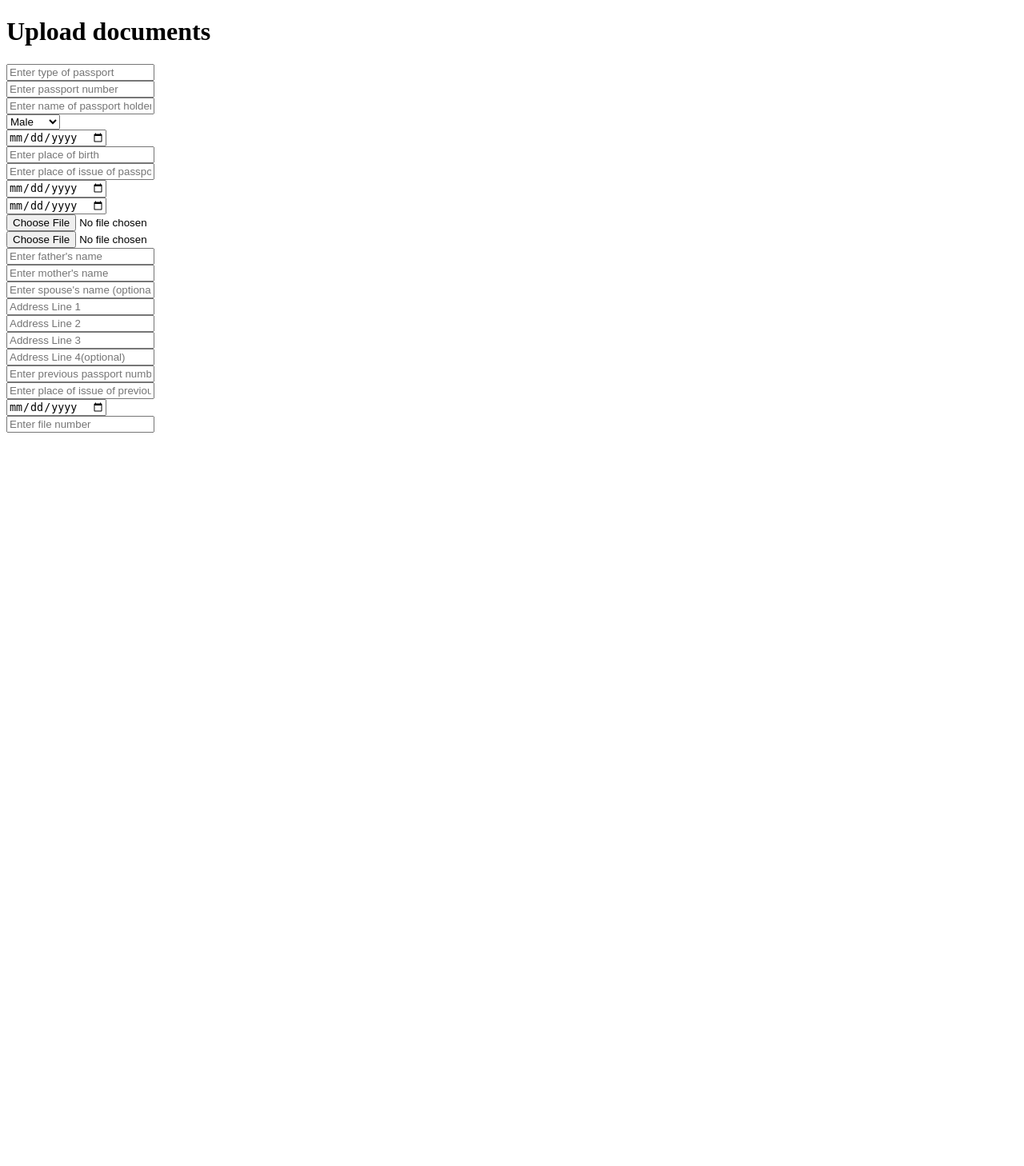
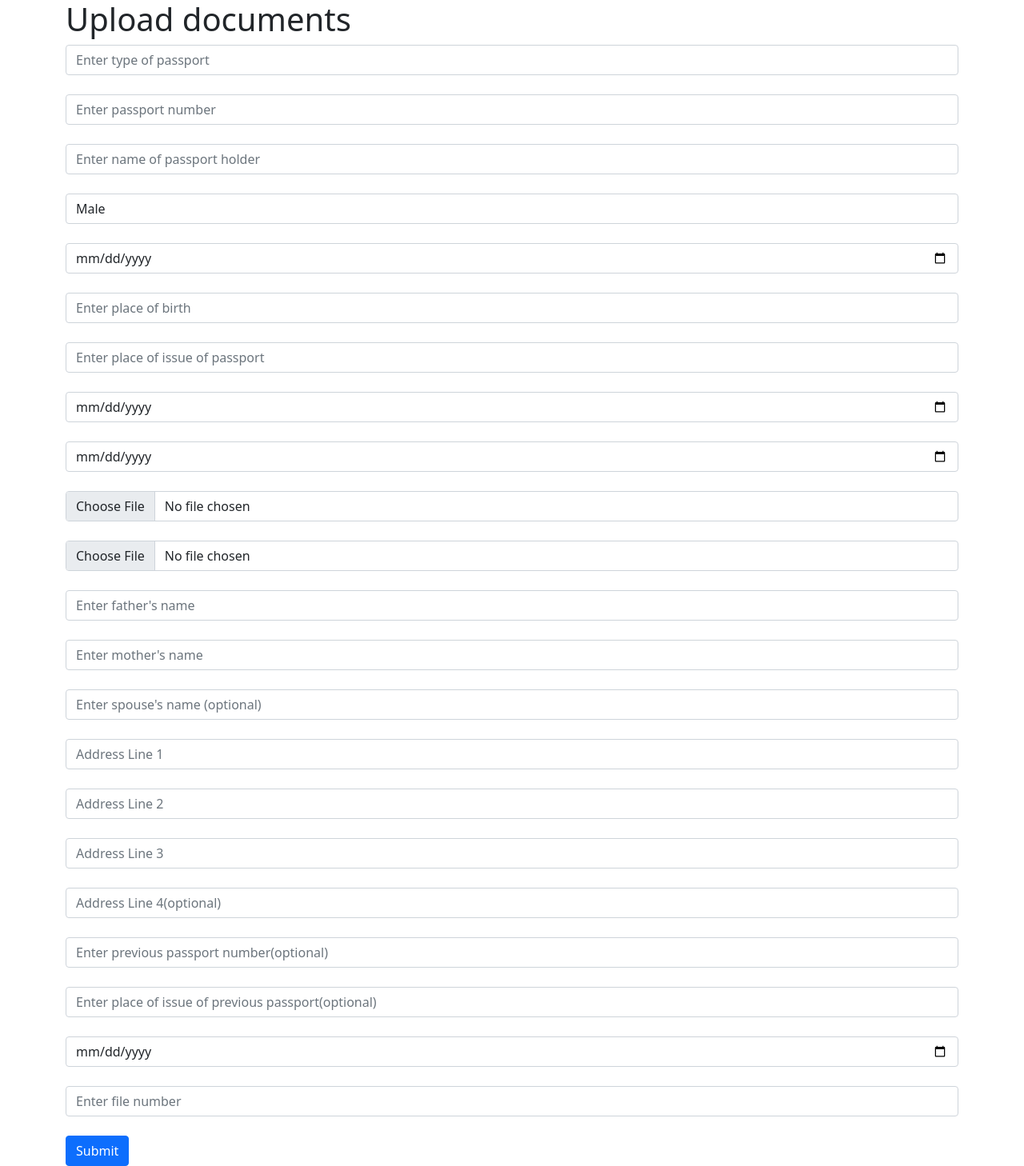
Before and after one commit to K-B-J/fake-passport-detector, a Django app: template basicUpload/upload/templates/upload/uploadPage.html in a window 1280 px wide. Shown: the whole page at 80% size. Before the commit the page ends 541 px from the top, so only its background shows below. Run offline with Django 4.2, Linux system fonts and the light colour scheme; the template is opened without the code that fills it, so the values that code supplies are empty.

Commit message:
Added validation to upload page

```diff
--- a/basicUpload/upload/templates/upload/layout.html
+++ b/basicUpload/upload/templates/upload/layout.html
@@ -6,6 +6,8 @@
         {% block head %}
 
         {% endblock %}
+        <link rel="stylesheet" href="https://cdn.jsdelivr.net/npm/bootstrap@5.1.3/dist/css/bootstrap.min.css" integrity="sha384-1BmE4kWBq78iYhFldvKuhfTAU6auU8tT94WrHftjDbrCEXSU1oBoqyl2QvZ6jIW3" crossorigin="anonymous">
+
     </head>
     <body>
         {% block body %}
--- a/basicUpload/upload/templates/upload/uploadPage.html
+++ b/basicUpload/upload/templates/upload/uploadPage.html
@@ -1,32 +1,94 @@
 {% extends 'upload/layout.html' %}
+{% load static %}
 {% block body %}
+    <div class="container">
     <h1>Upload documents</h1>
-    <form action="#" url="{% url 'uploadPage' %}" enctype="multipart/form-data">
-        <input type="text" name="type" placeholder="Enter type of passport" required/><br>
-        <input type="text" name="passNum" placeholder="Enter passport number" required/><br>
-        <input type="text" name="holderName" placeholder="Enter name of passport holder" required/><br>
-        <select name="gender" >
-            <option value="Male">Male</option>
-            <option value="Female">Female</option>
-            <option value="Others">Others</option>
-        </select><br>
-        <input type="date" name="dob" placeholder="Enter date of birth" required /><br>
-        <input type="text" name="placeOfBirth" placeholder="Enter place of birth" required /><br>
-        <input type="text" name="placeOfIssue" placeholder="Enter place of issue of passport" required><br>
-        <input type="date" name="dateOfIssue" required/><br>
-        <input type="date" name="dateOfExpiry" required/><br>
-        <input type="file" name="faceId" placeholder="Upload photo" accept="image/jpeg, image/png" required/><br>
-        <input type="file" name="sign" placeholder="Upload signature" accept="image/jpeg, image/png" required/><br>
-        <input type="text" name="father" placeholder="Enter father's name" required /><br>
-        <input type="text" name="mother" placeholder="Enter mother's name" required /><br>
-        <input type="text" name="spouse" placeholder="Enter spouse's name (optional)" /><br>
-        <input type="text" name="address_1" placeholder="Address Line 1" required /><br>
-        <input type="text" name="address_2" placeholder="Address Line 2" required /><br>
-        <input type="text" name="address_3" placeholder="Address Line 3" required /><br>
-        <input type="text" name="address_4" placeholder="Address Line 4(optional)" /><br>
-        <input type="text" name="oldPassNum" placeholder="Enter previous passport number(optional)" /><br>
-        <input type="text" name="oldPlaceIssue" placeholder="Enter place of issue of previous passport(optional)" /><br>
-        <input type="date" name="oldDateIssue" placeholder="Enter date of issue of previous passport(optional)" /><br>
-        <input type="text" name="fileNum" placeholder="Enter file number" /><br>
+    <form action="#" enctype="multipart/form-data">
+        <div class="form-group">
+            <input type="text" class="form-control" name="type" maxlength="1" pattern="[A-Z]{1}" placeholder="Enter type of passport" required/><br>
+        </div>
+        <div class="form-group">
+            <input type="text" class="form-control" name="passNum" placeholder="Enter passport number" required/><br>
+
+        </div>
+        <div class="form-group">
+            <input type="text" class="form-control" name="holderName" pattern="[A-Za-z]{1,50}" placeholder="Enter name of passport holder" required/><br>
+
+        </div>
+        <div class="form-group">
+            <select name="gender" class="form-control">
+                <option value="Male">Male</option>
+                <option value="Female">Female</option>
+                <option value="Others">Others</option>
+            </select><br>
+
+        </div>
+        <div class="form-group">
+            <input type="date" class="form-control" name="dob" placeholder="Enter date of birth" required /><br>
+
+        </div>
+        <div class="form-group">
+            <input type="text" class="form-control" name="placeOfBirth" pattern="[A-Za-z]{1,50}" placeholder="Enter place of birth" required /><br>
+
+        </div>
+        <div class="form-group">
+            <input type="text" class="form-control" name="placeOfIssue" pattern="[A-Za-z]{1,50}" placeholder="Enter place of issue of passport" required><br>
+
+        </div>
+        <div class="form-group">
+            <input type="date" class="form-control" name="dateOfIssue" required/><br>
+
+        </div>
+        <div class="form-group">
+            <input type="date" class="form-control" name="dateOfExpiry" required/><br>
+
+        </div>
+        <div class="form-group">
+            <input type="file" class="form-control" name="faceId" placeholder="Upload photo" accept="image/jpeg, image/png" required/><br>
+
+        </div>
+        <div class="form-group">
+            <input type="file" class="form-control" name="sign" placeholder="Upload signature" accept="image/jpeg, image/png" required/><br>
+
+        </div>
+        <div class="form-group">
+            <input type="text" class="form-control" name="father" pattern="[A-Za-z]{1,50}" placeholder="Enter father's name" required /><br>
+
+        </div>
+        <div class="form-group">
+            <input type="text" class="form-control" name="mother" pattern="[A-Za-z]{1,50}" placeholder="Enter mother's name" required /><br>
+
+        </div>
+        <div class="form-group">
+            <input type="text" class="form-control" name="spouse" pattern="[A-Za-z]{0,50}" placeholder="Enter spouse's name (optional)" /><br>
+        </div>
+        <div class="form-group">
+            <input type="text" class="form-control" name="address_1" pattern="[\w\.\-\,]{1,50}" placeholder="Address Line 1" required /><br>
+        </div>
+        <div class="form-group">
+            <input type="text" class="form-control" name="address_2" pattern="[\w\.\-\,]{1,50}" placeholder="Address Line 2" required /><br>
+        </div>
+        <div class="form-group">
+            <input type="text" class="form-control" name="address_3" pattern="[\w\.\-\,]{1,50}" placeholder="Address Line 3" required /><br>
+        </div>
+        <div class="form-group">
+            <input type="text" class="form-control" name="address_4" pattern="[\w\.\-\,]{0,50}" placeholder="Address Line 4(optional)" /><br>
+        </div>
+        <div class="form-group">
+            <input type="text" class="form-control" name="oldPassNum" placeholder="Enter previous passport number(optional)" /><br>
+        </div>
+        <div class="form-group">
+            <input type="text" class="form-control" name="oldPlaceIssue" pattern="[A-Za-z]{1,50}" placeholder="Enter place of issue of previous passport(optional)" /><br>
+        </div>
+        <div class="form-group">
+            <input type="date" class="form-control" name="oldDateIssue" pattern="[A-Za-z]{1,50}" placeholder="Enter date of issue of previous passport(optional)" /><br>
+        </div>
+        <div class="form-group">
+            <input type="text" class="form-control" name="fileNum" placeholder="Enter file number" /><br>
+        </div>
+        <div class="form-group">
+            <input type="submit" class="btn btn-primary" value="Submit">
+        </div>
     </form>
+</div>
 {% endblock %}
```
Also changed, not shown: basicUpload/upload/static/upload/styles.css (added).
